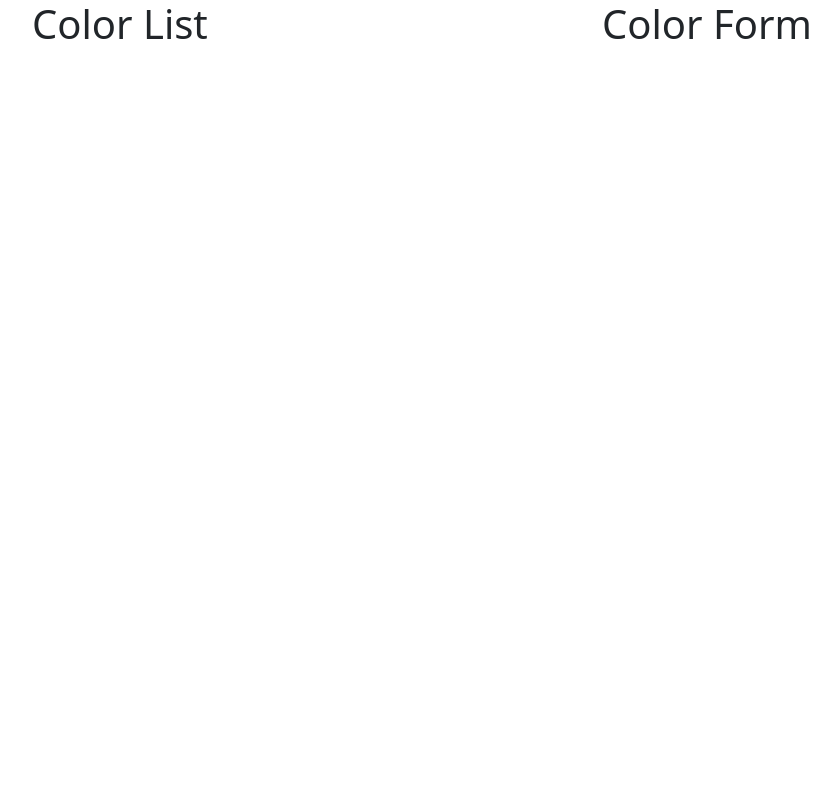
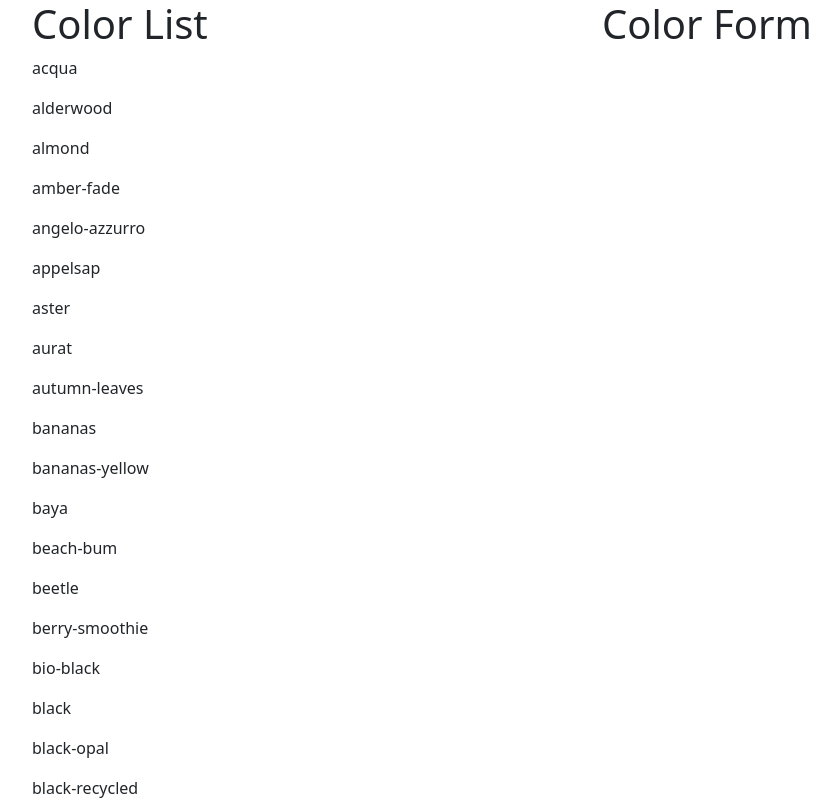
Before and after one commit to johanna-insightnl/ace-tate-frontend-assignment, a React (Create React App) app: page / in a window 1280 px wide. Shown: the top 800 px of the page, without its empty margins (50-890 px from the left). Built offline with nearby package versions, Linux system fonts and the light colour scheme.

Commit message:
display item list of color, create signle circle color

```diff
--- /dev/null
+++ b/src/UI/ColorCircle/SingleColorCircle.tsx
@@ -0,0 +1,9 @@
+interface Props {
+  primary: string;
+}
+
+export default function SingleColorCircle({ primary }: Props){
+  return(
+    <div className="single-circle-color" style={{backgroundColor: primary}}/>
+  )
+}
--- a/src/components/ColorList/ColorList.tsx
+++ b/src/components/ColorList/ColorList.tsx
@@ -1,5 +1,15 @@
-export default function ColorList(){
+import ColorListItem from "./ColorListItem";
+import colors from "./colors.json";
+
+export default function ColorList() {
   return (
-    <h1>Color List</h1>
+    <>
+      <h1>Color List</h1>
+      {
+        colors.map((color) => (
+          <ColorListItem key={color.id} color={color} />
+        ))
+      }
+    </>
   )
 }
--- /dev/null
+++ b/src/components/ColorList/ColorListItem.tsx
@@ -0,0 +1,25 @@
+import SingleColorCircle from "../../UI/ColorCircle/SingleColorCircle";
+interface Color {
+  id: string;
+  name: string;
+  pattern: string;
+  color: {
+    primary: string;
+    secondary?: string;
+    tertiary?: string;
+  };
+}
+
+interface Props {
+  color: Color;
+}
+export default function ColorListItem({ color }: Props){
+  const { name, color: { primary, secondary }, pattern } = color;
+
+  return (
+    <div>
+      <SingleColorCircle primary={primary}/>
+      <p>{name}</p>
+    </div>
+  )
+}
```
